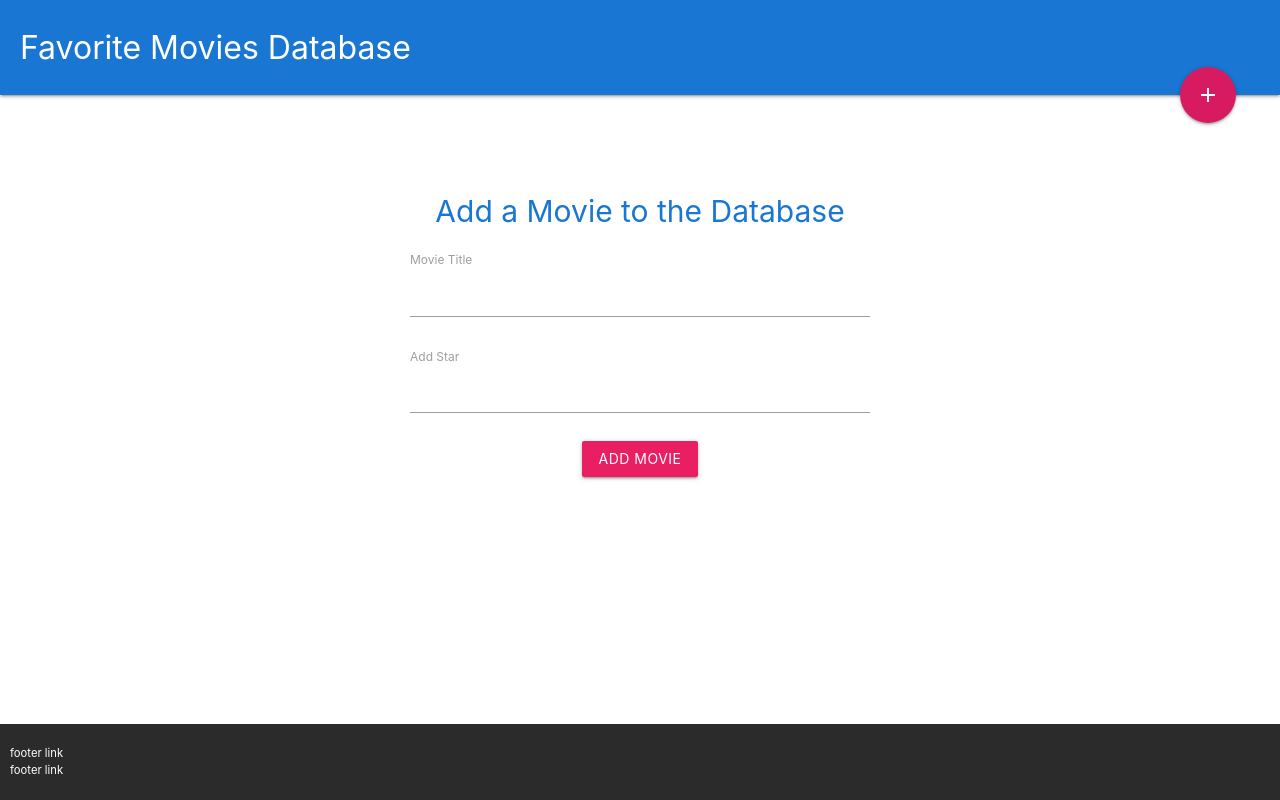
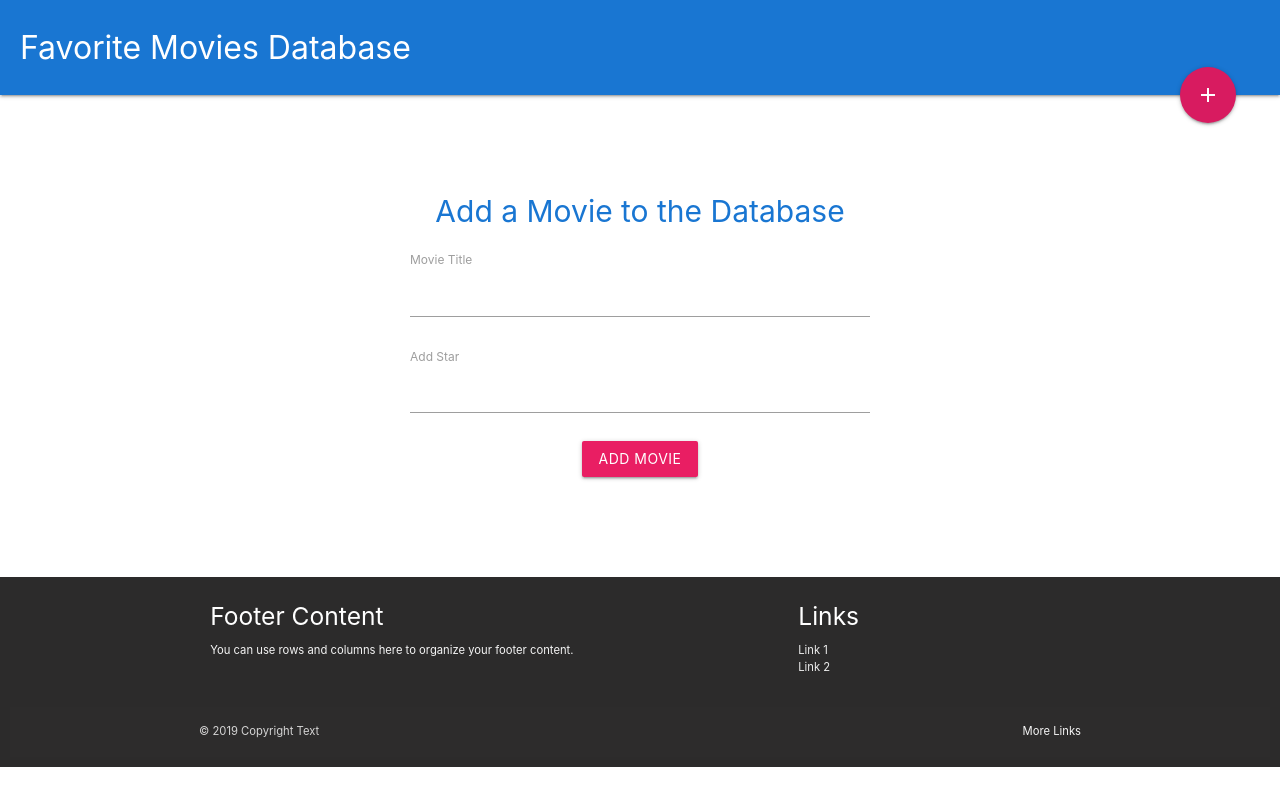
Before and after one commit to thomruns/vue-cli3-firebase-project, a Vue app: page /add-movie in a window 1280 px wide. Built offline with nearby package versions, Linux system fonts and the light colour scheme.

Commit message:
Install slugify, add record to Firebase db

```diff
--- a/package.json
+++ b/package.json
@@ -9,6 +9,7 @@
   "dependencies": {
     "core-js": "^2.6.5",
     "firebase": "^5.11.1",
+    "slugify": "^1.3.4",
     "vue": "^2.6.10",
     "vue-router": "^3.0.3"
   },
--- a/src/App.vue
+++ b/src/App.vue
@@ -22,5 +22,13 @@ export default {
 
 
 <style>
+body {
+  display: flex;
+  min-height: 100vh;
+  flex-direction: column;
+}
 
+main {
+  flex: 1 0 auto;
+}
 </style>
--- a/src/components/Footer.vue
+++ b/src/components/Footer.vue
@@ -1,10 +1,27 @@
 <template>
   <footer class="page-footer dark-footer">
-    <ul>
-      <li>footer link</li>
-      <li>footer link</li>
-    </ul>
-  </footer>
+          <div class="container">
+            <div class="row">
+              <div class="col l6 s12">
+                <h5 class="white-text">Footer Content</h5>
+                <p class="grey-text text-lighten-4">You can use rows and columns here to organize your footer content.</p>
+              </div>
+              <div class="col l4 offset-l2 s12">
+                <h5 class="white-text">Links</h5>
+                <ul>
+                  <li><a class="grey-text text-lighten-3" href="#!">Link 1</a></li>
+                  <li><a class="grey-text text-lighten-3" href="#!">Link 2</a></li>
+                </ul>
+              </div>
+            </div>
+          </div>
+          <div class="footer-copyright">
+            <div class="container">
+            © 2019 Copyright Text
+            <a class="grey-text text-lighten-4 right" href="#!">More Links</a>
+            </div>
+          </div>
+        </footer>
 </template>
 
 
@@ -20,13 +37,13 @@ export default {
 </script>
 
 <style>
+
 .dark-footer {
   color: #fff;
   background-color: rgb(44, 43, 43);
   font-size: .75em;
   margin-top: 60px;
   padding: 10px;
-  position: absolute;
   bottom: 0;
   width: 100%;
 }
--- a/src/views/AddMovie.vue
+++ b/src/views/AddMovie.vue
@@ -24,6 +24,10 @@
 
 
 <script>
+// import the Firebase database
+import db from '@/firebase/init.js'
+import slugify from 'slugify'
+
 export default {
   name: 'AddMovie',
   data() {
@@ -31,12 +35,32 @@ export default {
       title: null,
       another: null,
       stars: [],
-      feedback: null
+      feedback: null,
+      slug: null
     }
   },
   methods: {
     addMovie() {
-      console.log(this.title, this.stars)
+      if(this.title) {
+        this.feedback = null
+        // create slug
+        this.slug = slugify(this.title, {
+          replacement: '-',
+          remove: /[$*_+~.()'"!\-:@]/g,
+          lower: true
+        })
+        db.collection('movies').add({
+          title: this.title,
+          stars: this.stars,
+          slug: this.slug
+        }).then(() => {
+          this.$router.push({ name: 'index' })
+        }).catch (err => {
+          console.log(err)
+        })
+      } else {
+        this.feedback = "Please enter a movie title"
+      }
     },
     addStar() {
       if(this.another){
@@ -52,6 +76,7 @@ export default {
 </script>
 
 <style>
+
 .add-movie {
   margin-top: 60px;
   padding: 20px;
--- a/src/views/Index.vue
+++ b/src/views/Index.vue
@@ -1,7 +1,7 @@
 <template>
   <div class="index container">
-      <div class="card card-panel grey lighten-4" v-for="movie in movies" :key="movie.id">
-        <div class="card-content">
+      <div class="card card-panel card-custom grey lighten-4" v-for="movie in movies" :key="movie.id">
+        <div class="card-content card-custom">
           <i class="material-icons delete" @click="deleteMovie(movie.id)">delete</i>
           <h2 class="blue-text text-darken-3">{{ movie.title }}</h2>
           <ul class="stars">
@@ -59,7 +59,7 @@ export default {
   margin-top: 30px;
 }
 .index h2 {
-  font-size: 1.8em;
+  font-size: 1.7em;
   text-align: center;
   margin-top: 0px;
 }
@@ -80,4 +80,7 @@ export default {
   color: #aaa;
   font-size: 1.4em;
 }
+.card.card-custom, card-panel.card-custom {
+  padding: 10px;
+}
 </style>
```
Also changed, not shown: 1 other file (tests, documents, lock files or other folders).
